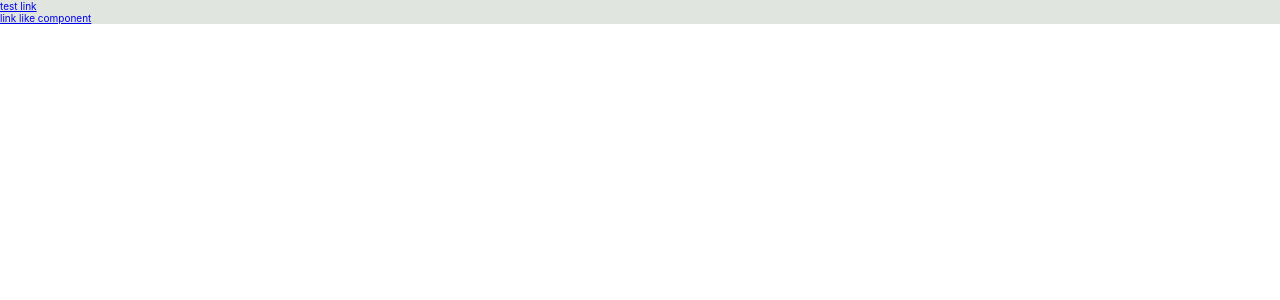
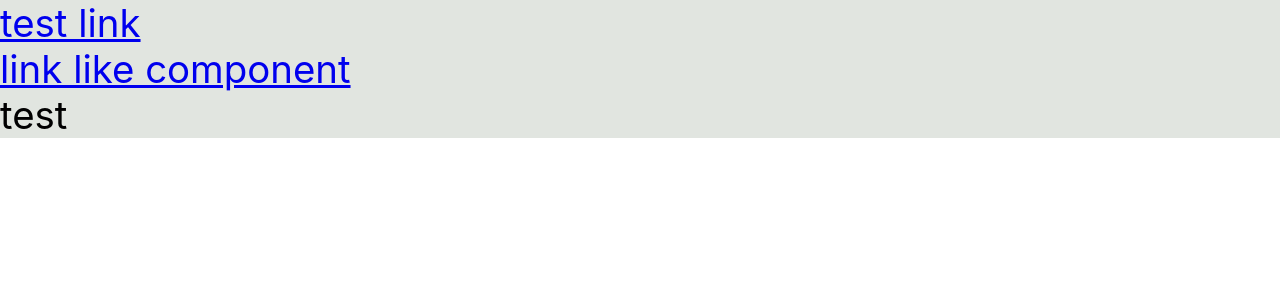
Before and after one commit to 7GBars/react-learning, a React (Create React App) app: page / in a window 1280 px wide. Shown: the top 300 px of the page. Built offline with nearby package versions, Linux system fonts and the light colour scheme.

Commit message:
-подготовка к порталам

```diff
--- a/package.json
+++ b/package.json
@@ -13,6 +13,7 @@
     "react": "^18.2.0",
     "react-device-detect": "^2.2.3",
     "react-dom": "^18.2.0",
+    "react-router-dom": "^6.20.1",
     "react-scripts": "5.0.1",
     "sass": "^1.60.0",
     "typescript": "^4.9.5",
--- a/public/index.html
+++ b/public/index.html
@@ -29,6 +29,7 @@
   <body>
     <noscript>You need to enable JavaScript to run this app.</noscript>
     <div id="root"></div>
+    <div id="portal-container"></div>
     <!--
       This HTML file is a template.
       If you open it directly in the browser, you will see an empty page.
--- a/src/App.scss
+++ b/src/App.scss
@@ -3,4 +3,5 @@ $basic-text-color: rgba(43, 43, 44, 0.99);
 $test-text-color: rgba(236, 79, 30, 0.97);
 .App {
   background-color: $app-background-color;
+  font-size: 3vw;
 }
--- a/src/App.tsx
+++ b/src/App.tsx
@@ -1,6 +1,7 @@
 import React from 'react';
 import {Page} from "./examples/passingComponentAsProps/PassComponentAsProps";
 import './App.scss';
+import {Portal} from "./examples/ReactPortal/PortalTest";
 
 
 export function App() {
@@ -8,6 +9,7 @@ export function App() {
   return (
     <div className="App">
         <Page href={'https://ru.legacy.reactjs.org/docs/context.html#before-you-use-context'}/>
+        <Portal name={'test'}/>
     </div>
   );
 }
--- /dev/null
+++ b/src/examples/ReactPortal/PortalTest.scss
@@ -0,0 +1,3 @@
+.portal-container {
+
+}
--- /dev/null
+++ b/src/examples/ReactPortal/PortalTest.tsx
@@ -0,0 +1,16 @@
+import React, {memo} from 'react';
+
+import './PortalTest.scss';
+
+type TPortalInfo = {
+    name: string;
+
+}
+export const Portal = memo((props: React.PropsWithChildren<TPortalInfo>) => {
+    return (
+        <div className={'portal-container'}>
+          test
+
+        </div>
+    );
+})
```
Also changed, not shown: 1 other file (tests, documents, lock files or other folders).
